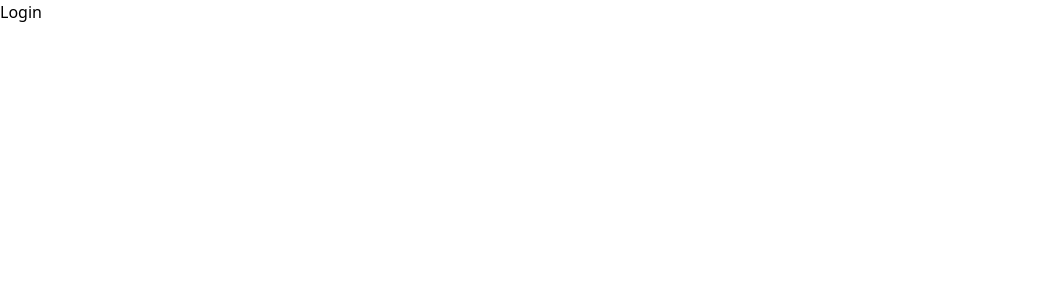
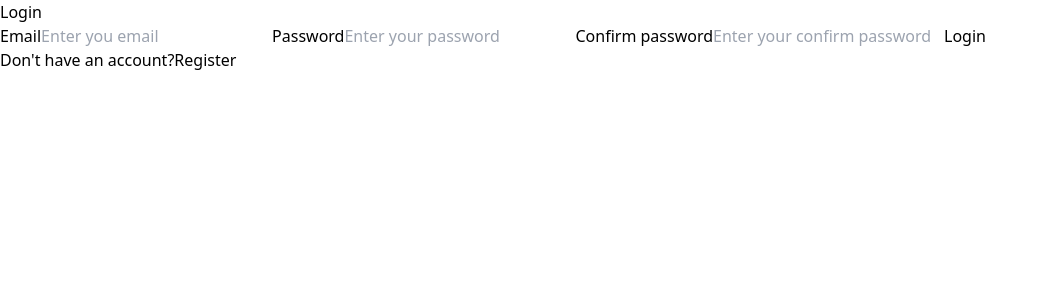
Before and after one commit to TusharUtane07/FinalYearProject, a React (Vite) app: page /login in a window 1280 px wide. Shown: the top 300 px of the page, without its empty margins (0-1047 px from the left). Built offline with nearby package versions, Linux system fonts and the light colour scheme.

Commit message:
Login page done

```diff
--- a/src/pages/Login.tsx
+++ b/src/pages/Login.tsx
@@ -1,7 +1,28 @@
-import React from "react";
+import { NavLink } from "react-router-dom";
 
 const Login = () => {
-	return <div>Login</div>;
+	return (
+		<div>
+			<div className="">
+				<h1>Login</h1>
+				<form>
+					<label htmlFor="">Email</label>
+					<input type="text" placeholder="Enter you email" />
+					<label htmlFor="">Password</label>
+					<input type="password" placeholder="Enter your password" />
+					<label htmlFor="">Confirm password</label>
+					<input type="password" placeholder="Enter your confirm password" />
+					<button>Login</button>
+					<div>
+						<span>Don't have an account?</span>
+						<NavLink to={"/register"}>
+							<button>Register</button>
+						</NavLink>
+					</div>
+				</form>
+			</div>
+		</div>
+	);
 };
 
 export default Login;
--- a/src/pages/Register.tsx
+++ b/src/pages/Register.tsx
@@ -4,6 +4,7 @@ const Register = () => {
 	return (
 		<div>
 			<div className="">
+				<h1>Register</h1>
 				<form>
 					<label htmlFor=""> First name</label>
 					<input type="text" placeholder="Enter your first name" />
```
